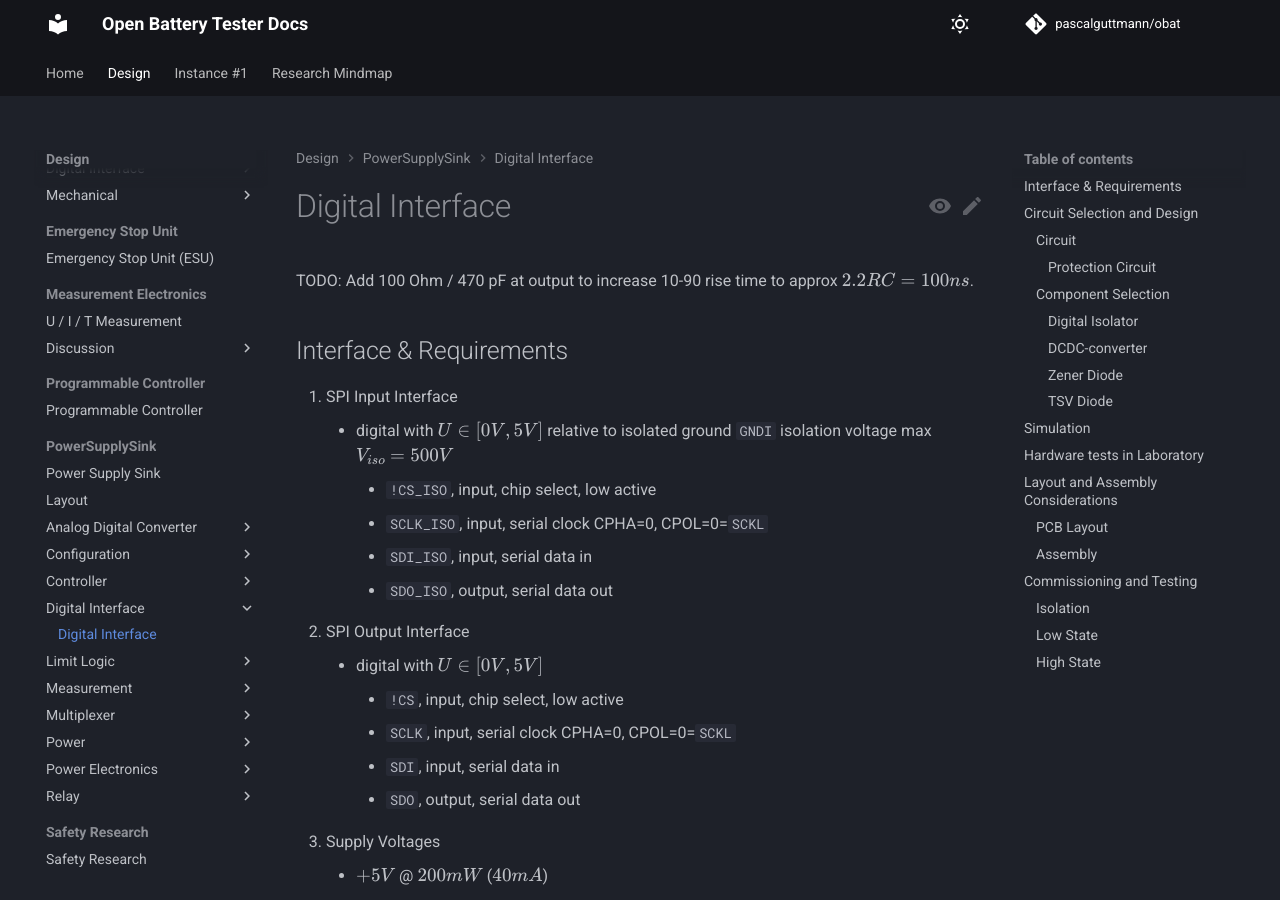
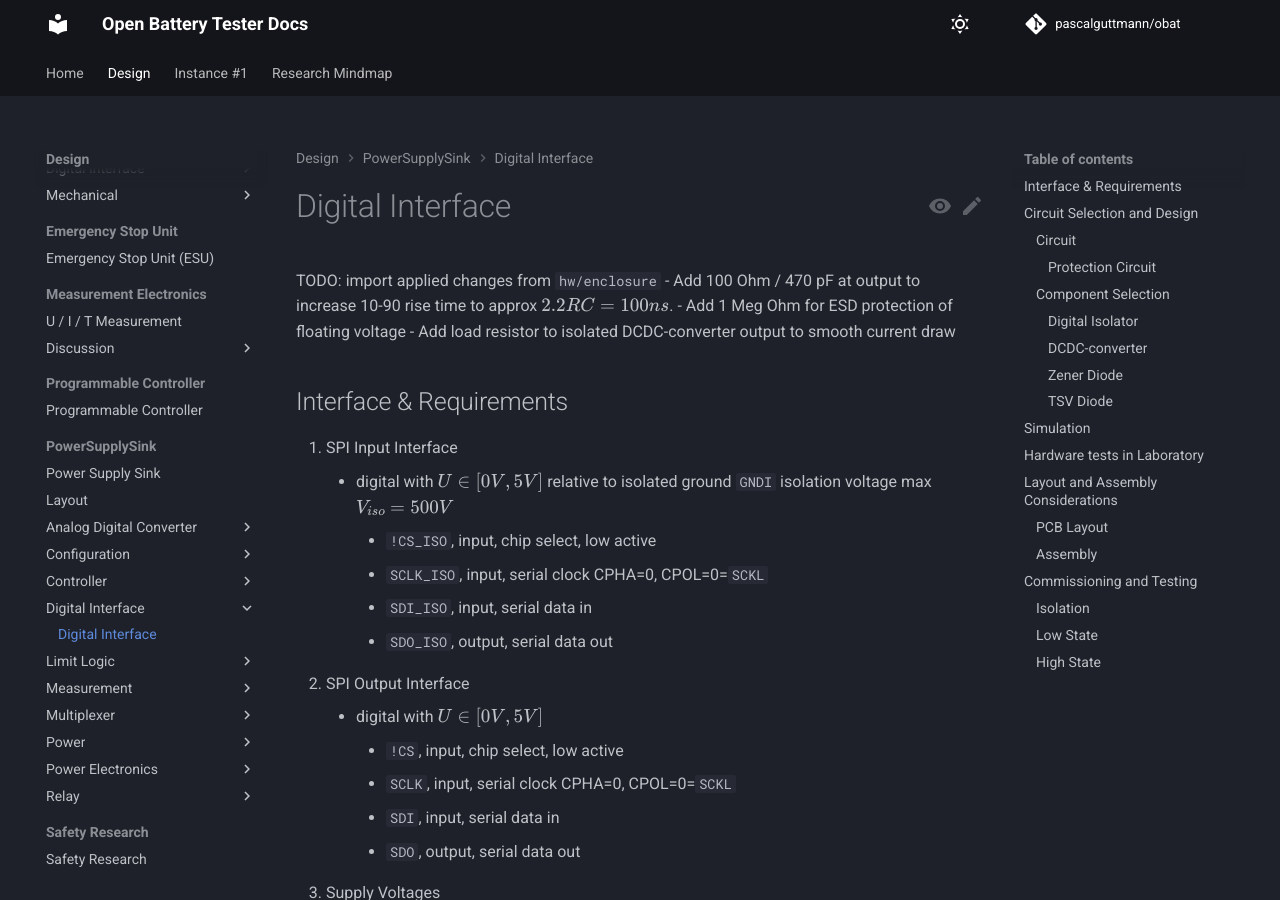
Before and after one commit to pascalguttmann/obat, an MkDocs documentation site: the page built from docs/design/pss/digital-interface/digital-interface.md, in a window 1280 px wide and 900 px high. Built offline with MkDocs 1.6.1 and Material for MkDocs 9.7.7, drawn with Linux system fonts in a browser that asks for light colours; comment, search, counter and statistics services are not loaded.

Commit message:
update pss/digital-interface todos

```diff
--- a/docs/design/pss/digital-interface/digital-interface.md
+++ b/docs/design/pss/digital-interface/digital-interface.md
@@ -1,7 +1,9 @@
 # Digital Interface
 
-TODO: Add 100 Ohm / 470 pF at output to increase 10-90 rise time to approx
-$2.2RC = 100ns$.
+TODO: import applied changes from `hw/enclosure`
+- Add 100 Ohm / 470 pF at output to increase 10-90 rise time to approx $2.2RC = 100ns$.
+- Add 1 Meg Ohm for ESD protection of floating voltage
+- Add load resistor to isolated DCDC-converter output to smooth current draw
 
 ## Interface & Requirements
 
```
